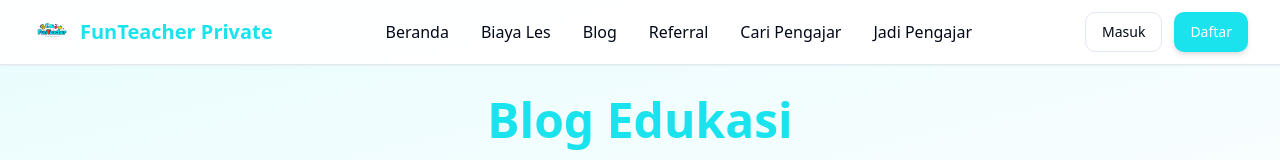
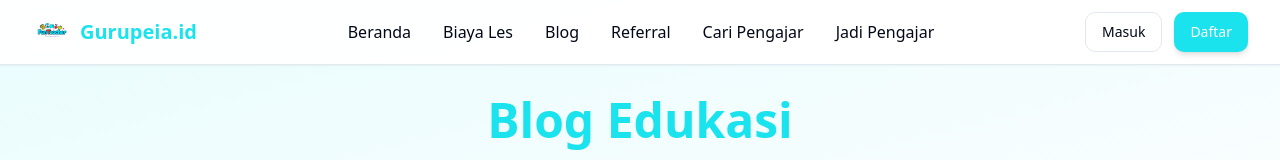
Before and after one commit to dukunganbaru/les-pintar-hub, a React (Vite) app: page /blog in a window 1280 px wide. Shown: the top 160 px of the page. Built offline with nearby package versions, Linux system fonts and the light colour scheme; no server answers; the database is empty; the HTML template or start-up script is replaced by a standard one.

Commit message:
Refactor: Ganti nama brand

```diff
--- a/src/components/Footer.tsx
+++ b/src/components/Footer.tsx
@@ -72,8 +72,8 @@ const Footer = () => {
             {/* Company Info */}
             <div className="lg:col-span-2">
               <div className="flex items-center space-x-2 mb-6">
-                <img src={logo} alt="FunTeacher Private" className="h-10 w-10" />
-                <span className="font-bold text-xl">FunTeacher Private</span>
+                <img src={logo} alt="Gurupeia.id" className="h-10 w-10" />
+                <span className="font-bold text-xl">Gurupeia.id</span>
               </div>
               <p className="text-white/80 mb-6 leading-relaxed">
                 Platform les privat terpercaya dengan pengajar berkualitas untuk semua jenjang pendidikan.
@@ -177,7 +177,7 @@ const Footer = () => {
 
               {/* Copyright */}
               <div className="text-white/60 text-center md:text-right">
-                <p>&copy; 2024 FunTeacher Private. Hak Cipta Dilindungi.</p>
+                <p>&copy; 2024 Gurupeia.id. Hak Cipta Dilindungi.</p>
                 <p className="text-sm mt-1">Dibuat dengan ❤️ untuk pendidikan Indonesia</p>
               </div>
             </div>
--- a/src/components/HeroSection.tsx
+++ b/src/components/HeroSection.tsx
@@ -49,7 +49,7 @@ const HeroSection = () => {
             <div className="absolute inset-0 gradient-primary rounded-3xl blur-3xl opacity-20"></div>
             <img
               src={heroImage}
-              alt="Students learning with FunTeacher Private"
+              alt="Students learning with Gurupeia.id"
               className="relative rounded-3xl shadow-hero w-full h-auto object-cover"
             />
           </div>
--- a/src/components/Navbar.tsx
+++ b/src/components/Navbar.tsx
@@ -39,8 +39,8 @@ const Navbar = () => {
         <div className="flex justify-between items-center h-16">
           {/* Logo */}
           <Link to="/" className="flex items-center space-x-2">
-            <img src={logo} alt="FunTeacher Private" className="h-10 w-10" />
-            <span className="font-bold text-xl text-primary">FunTeacher Private</span>
+            <img src={logo} alt="Gurupeia.id" className="h-10 w-10" />
+            <span className="font-bold text-xl text-primary">Gurupeia.id</span>
           </Link>
 
           {/* Desktop Navigation */}
--- a/src/index.css
+++ b/src/index.css
@@ -2,7 +2,7 @@
 @tailwind components;
 @tailwind utilities;
 
-/* FunTeacher Private Design System - Modern Education Platform */
+/* Gurupeia.id Design System - Modern Education Platform */
 
 @layer base {
   :root {
--- a/src/pages/Referral.tsx
+++ b/src/pages/Referral.tsx
@@ -67,11 +67,11 @@ const Referral = () => {
 
   const shareReferral = () => {
     const shareUrl = `${window.location.origin}/auth?ref=${referralCode}`;
-    const shareText = `Bergabunglah dengan FunTeacher Private menggunakan kode referral saya: ${referralCode}. Dapatkan diskon untuk les privat terbaik! ${shareUrl}`;
+    const shareText = `Bergabunglah dengan Gurupeia.id menggunakan kode referral saya: ${referralCode}. Dapatkan diskon untuk les privat terbaik! ${shareUrl}`;
 
     if (navigator.share) {
       navigator.share({
-        title: 'FunTeacher Private - Referral',
+        title: "Gurupeia.id - Referral",
         text: shareText,
         url: shareUrl,
       });
```
Also changed, not shown: 1 other file (tests, documents, lock files or other folders).
